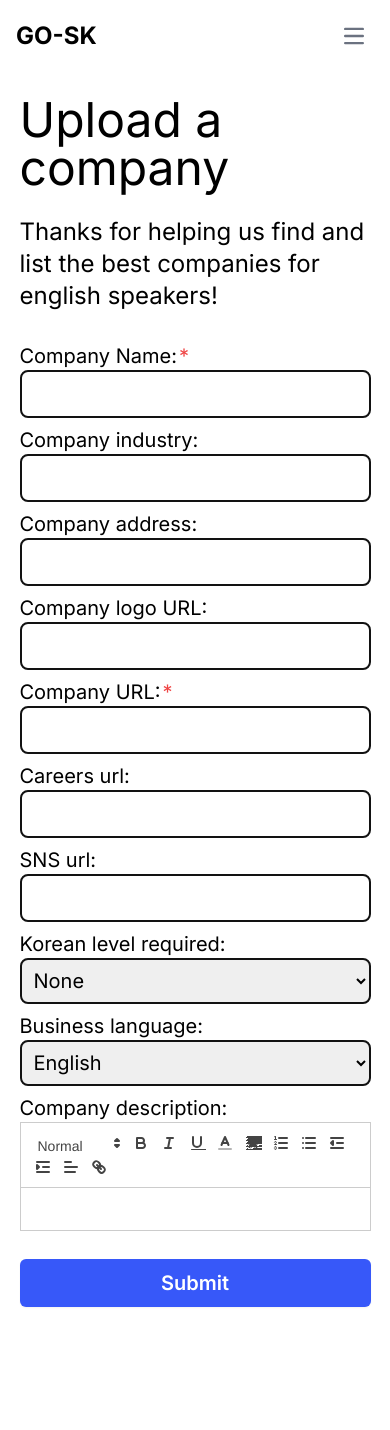
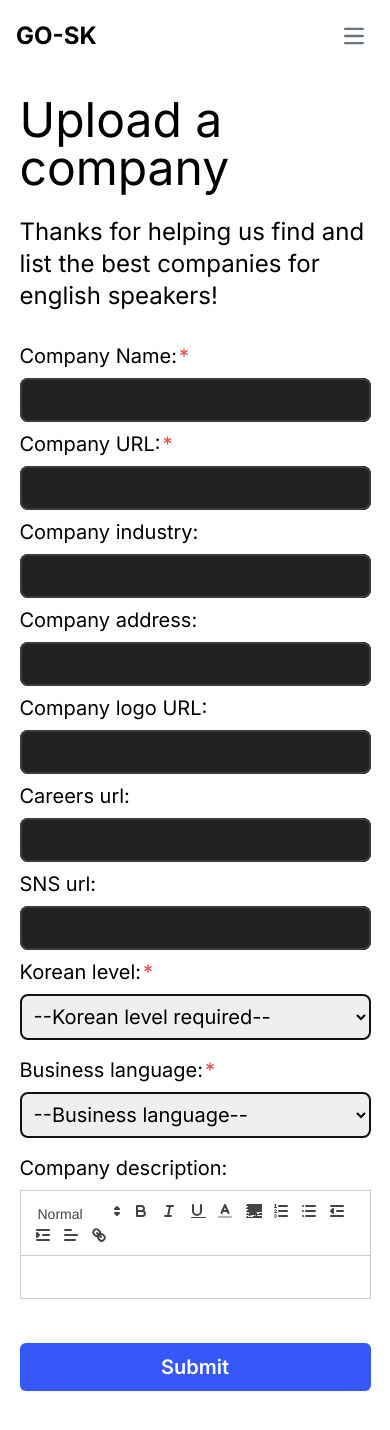
Before and after one commit to devldm/go-sk, a Next.js app: page /companiesUpload in a window 390 px wide. Before the commit the page ends 1347 px from the top, so only its background shows below. Built offline with nearby package versions, Linux system fonts and the light colour scheme.

Commit message:
styling updates

```diff
--- a/components/CompanyUploadForm/CompanyUploadForm.tsx
+++ b/components/CompanyUploadForm/CompanyUploadForm.tsx
@@ -87,7 +87,7 @@ export default function CompanyUploadForm() {
     <div>
       <form
         onSubmit={handleSubmit}
-        className="flex flex-col m-auto items-center caret-white text-xl"
+        className="flex flex-col gap-2 m-auto items-center caret-white text-xl"
       >
         <FormInput
           type={"text"}
@@ -98,6 +98,18 @@ export default function CompanyUploadForm() {
             setFormState({
               ...formState,
               company_name: e.target.value,
+            })
+          }
+        />
+        <FormInput
+          type={"text"}
+          labelText={"Company URL:"}
+          required={true}
+          id={"companyUrl"}
+          onChange={(e) =>
+            setFormState({
+              ...formState,
+              company_url: e.target.value,
             })
           }
         />
@@ -139,18 +151,6 @@ export default function CompanyUploadForm() {
         />
         <FormInput
           type={"text"}
-          labelText={"Company URL:"}
-          required={true}
-          id={"companyUrl"}
-          onChange={(e) =>
-            setFormState({
-              ...formState,
-              company_url: e.target.value,
-            })
-          }
-        />
-        <FormInput
-          type={"text"}
           labelText={"Careers url:"}
           required={false}
           id={"companyCareersUrl"}
@@ -173,12 +173,18 @@ export default function CompanyUploadForm() {
             })
           }
         />
-        <label htmlFor="koreanLevelRequired">Korean level required:</label>
+        <label
+          htmlFor="koreanLevelRequired"
+          className="after:content-['*'] after:ml-0.5 after:text-red-500"
+        >
+          Korean level:
+        </label>
         <select
-          className="mb-2 p-2 text-xl rounded-lg border-2 border-[#121212]"
+          className="mb-2 p-2 text-xl rounded-lg border-2 border-[#121212] focus:outline-none focus:border-[#3758f9] focus:ring-1 focus:ring-[#3758f9]"
           id="koreanLevelRequired"
           required
           name="koreanLevelRequired"
+          value={formState.korean_level_required}
           onChange={(e) =>
             setFormState({
               ...formState,
@@ -194,10 +200,16 @@ export default function CompanyUploadForm() {
           <option value="Intermediate">Intermediate</option>
           <option value="Advanced">Advanced</option>
         </select>
-        <label htmlFor="businessLanguage">Business language:</label>
+        <label
+          htmlFor="businessLanguage"
+          className="after:content-['*'] after:ml-0.5 after:text-red-500"
+        >
+          Business language:
+        </label>
         <select
-          className="mb-2 p-2 text-xl rounded-lg border-2 border-[#121212]"
+          className="mb-2 p-2 text-xl rounded-lg border-2 border-[#121212] focus:outline-none focus:border-[#3758f9] focus:ring-1 focus:ring-[#3758f9]"
           id="businessLanguage"
+          value={formState.business_language}
           name="businessLanguage"
           required
           onChange={(e) =>
@@ -216,7 +228,7 @@ export default function CompanyUploadForm() {
         </select>
         <label htmlFor="companyDescription">Company description:</label>
         <ReactQuill
-          className=""
+          className="rounded-lg"
           theme="snow"
           modules={modules}
           onChange={(e) =>
--- a/components/FormInput/FormInput.tsx
+++ b/components/FormInput/FormInput.tsx
@@ -28,7 +28,7 @@ export default function FormInput({
         {labelText}
       </label>
       <input
-        className="mb-2 p-2 text-xl rounded-lg border-2 border-[#121212]"
+        className="p-2 text-xl rounded-lg bg-[#222] ring-2 outline-none ring-inset ring-[#3f3e3e] focus:outline-none focus:border-[#3758f9] focus:ring-1 focus:ring-[#3758f9]"
         type={type}
         required={required}
         id={id}
--- a/components/HeroNew.tsx
+++ b/components/Hero.tsx
@@ -1,12 +1,12 @@
 import Link from "next/link";
 import Button from "./Button/Button";
 
-export default function HeroNew() {
+export default function Hero() {
   return (
     <>
       <main className="grid grid-cols-1 h-[80vh] w-screen place-items-center">
         <div className="flex flex-col items-center h-full justify-center w-full p-6 md:w-[60%] text-center gap-3 md:gap-6">
-          <h1 className="text-5xl md:text-[5rem] leading-[1.15] font-bold">
+          <h1 className="text-6xl md:text-[5rem] leading-[1.15] font-bold">
             Start your journey to <br />
             <span className="text-[#3758f9]">South Korea</span>
           </h1>
@@ -36,7 +36,7 @@ export default function HeroNew() {
       >
         <div className="flex flex-col items-center justify-center md:gap-8 gap-8 w-max">
           <h1 className="text-4xl font-bold text-center">What is GO-SK?</h1>
-          <div className="grid grid-cols-1 h-[200px] md:grid-cols-2 lg:grid-cols-3 gap-3 md:gap-6 w-screen lg:w-[60%] px-6 md:px-12 items-center mb-16">
+          <div className="grid grid-cols-1 md:grid-cols-2 lg:grid-cols-3 gap-3 md:gap-6 w-screen lg:w-[60%] px-6 mb-16 md:px-12 items-center h-full">
             <div className="bg-[#30363d67] rounded-xl hover:shadow-[#3758f9] min-w-min p-4 border-2 border-[#3f3e3e] hover:border-[#3758f9] flex-col justify-between flex h-max py-6">
               <div>
                 <p className="font-bold text-2xl">Find a role</p>
--- a/components/JobDetails/JobDetails.tsx
+++ b/components/JobDetails/JobDetails.tsx
@@ -3,7 +3,7 @@ import { Job } from "../../types";
 import Button from "../Button/Button";
 
 export default function JobDetails({ job }: { job: Job }) {
-  const noJobDetails =
+  const validJobDetails =
     job.role_type ||
     job.experience_level ||
     job.salary_min ||
@@ -12,7 +12,7 @@ export default function JobDetails({ job }: { job: Job }) {
 
   return (
     <div className="lg:fixed min-w-max max-w-[400px] ">
-      {noJobDetails && (
+      {validJobDetails && (
         <>
           <div className="bg-[#222] p-4 rounded-xl mb-5 flex flex-col border-[#3f3e3e] border-2">
             <h3 className="my-3 text-2xl font-bold">Job Details</h3>
--- a/components/JobUploadForm/JobUploadForm.tsx
+++ b/components/JobUploadForm/JobUploadForm.tsx
@@ -91,7 +91,7 @@ export default function JobUploadForm() {
     <div>
       <form
         onSubmit={handleSubmit}
-        className="flex flex-col m-auto items-center caret-white text-xl"
+        className="flex flex-col gap-2 m-auto items-center caret-white text-xl"
       >
         <FormInput
           type={"text"}
@@ -155,7 +155,7 @@ export default function JobUploadForm() {
         />
         <label htmlFor="roleType">Role type:</label>
         <select
-          className="mb-2 p-2 text-xl rounded-lg border-2 border-[#121212]"
+          className="mb-2 p-2 text-xl rounded-lg border-2 border-[#121212] focus:outline-none focus:border-[#3758f9] focus:ring-1 focus:ring-[#3758f9]"
           id="roleType"
           name="roleType"
           onChange={(e) =>
@@ -175,7 +175,7 @@ export default function JobUploadForm() {
         </select>
         <label htmlFor="jobLevel">Experience level:</label>
         <select
-          className="mb-2 p-2 text-xl rounded-lg border-2 border-[#121212]"
+          className="mb-2 p-2 text-xl rounded-lg border-2 border-[#121212] focus:outline-none focus:border-[#3758f9] focus:ring-1 focus:ring-[#3758f9]"
           id="experienceLevel"
           name="experienceLevel"
           onChange={(e) =>
@@ -194,7 +194,7 @@ export default function JobUploadForm() {
         </select>
         <label htmlFor="remoteOrNot">Remote, Hybrid or On-site:</label>
         <select
-          className="mb-2 p-2 text-xl rounded-lg border-2 border-[#121212]"
+          className="mb-2 p-2 text-xl rounded-lg border-2 border-[#121212] focus:outline-none focus:border-[#3758f9] focus:ring-1 focus:ring-[#3758f9]"
           id="remoteOrNot"
           name="remoteOrNot"
           onChange={(e) =>
@@ -211,11 +211,11 @@ export default function JobUploadForm() {
           <option value="Hybrid">Hybrid</option>
           <option value="On-Site">On-Site</option>
         </select>
-        <div className="flex flex-col lg:flex-row items-center">
+        <div className="flex flex-col lg:gap-3 lg:flex-row items-center">
           <div className="">
             <label htmlFor="currency">Currency:</label>
             <select
-              className="mb-2 p-2 text-xl rounded-lg border-2 border-[#121212]"
+              className="mb-2 p-2 text-xl rounded-lg border-2 border-[#121212] focus:outline-none focus:border-[#3758f9] focus:ring-1 focus:ring-[#3758f9]"
               id="currency"
               name="currency"
               onChange={(e) =>
@@ -279,7 +279,7 @@ export default function JobUploadForm() {
         <Button
           type="submit"
           buttonText={"Submit"}
-          customClassName="lg:max-w-[50%] w-[100%]"
+          customClassName="lg:max-w-[50%] w-[100%] text-xl"
         />
       </form>
       <div className="pb-10">
--- a/pages/index.tsx
+++ b/pages/index.tsx
@@ -1,6 +1,6 @@
 import Head from "next/head";
 import NavBar from "../components/NavBar/NavBar";
-import HeroNew from "../components/HeroNew";
+import Hero from "../components/Hero";
 
 const Home = () => {
   return (
@@ -12,7 +12,7 @@ const Home = () => {
       </Head>
       <main>
         <NavBar />
-        <HeroNew />
+        <Hero />
       </main>
     </>
   );
```
